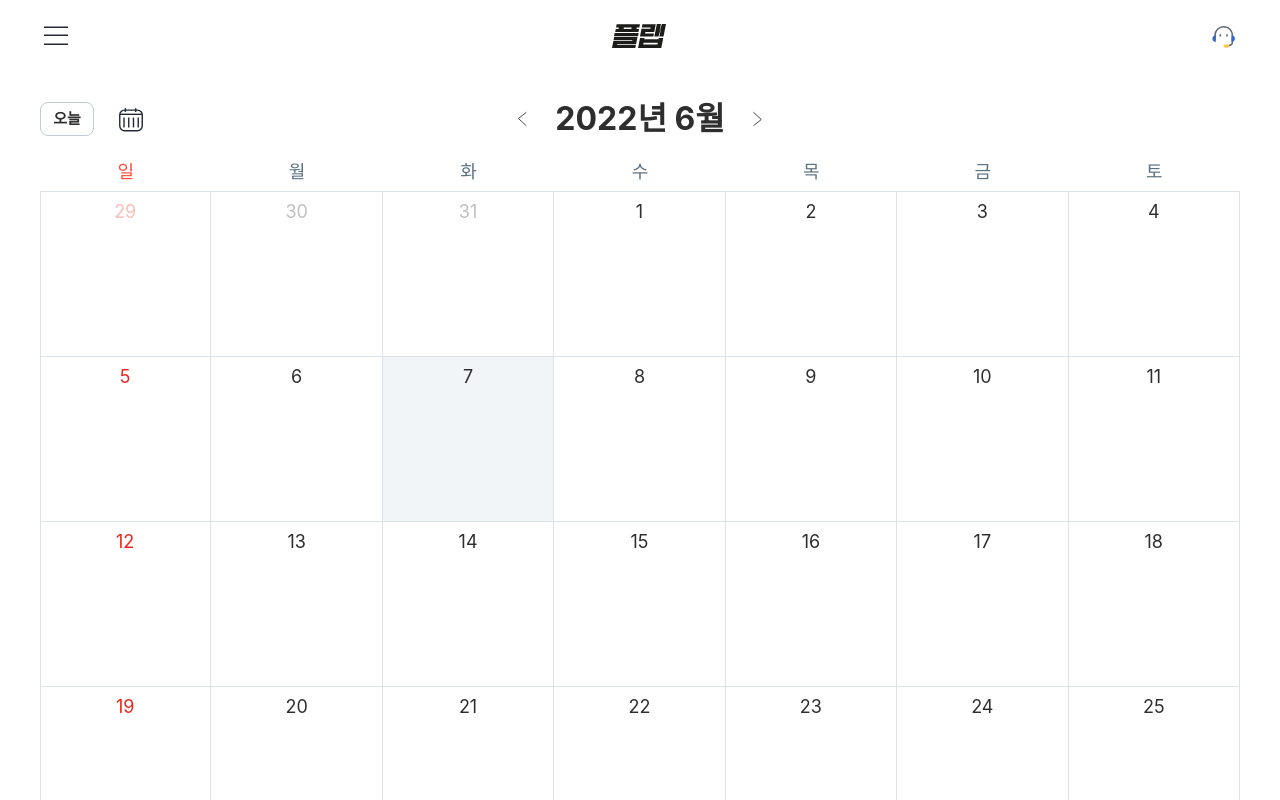
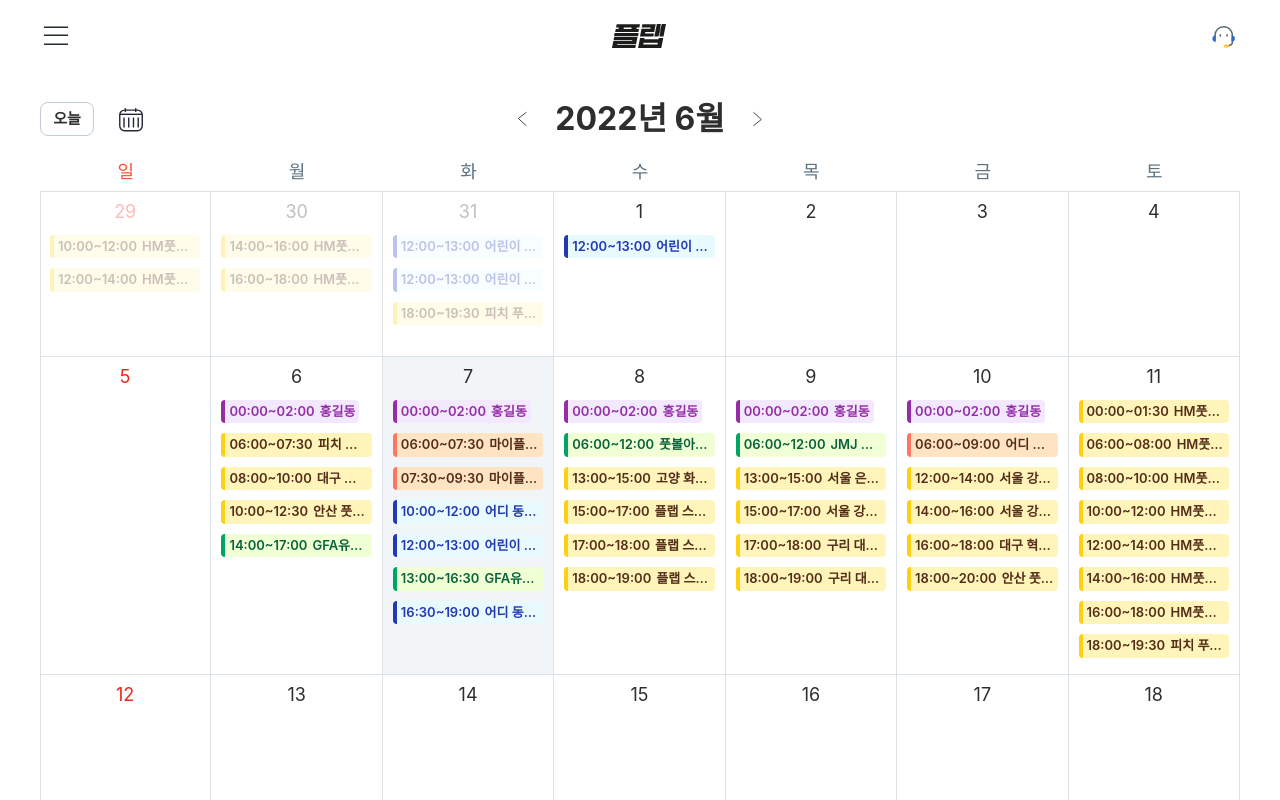
Before and after one commit to ttkmw/test-deploy-mpc-client, a React (Create React App) app: page / in a window 1280 px wide. Built offline with nearby package versions, Linux system fonts and the light colour scheme; a web font is replaced by a local one.

Commit message:
Add Appointment component to MonthView

```diff
--- /dev/null
+++ b/src/components/Scheduler/MonthView/Appointment/Appointment.js
@@ -0,0 +1,25 @@
+import { Fragment } from 'react';
+import AppointmentInfo from './AppointmentInfo';
+import classes from './Appointment.module.css';
+
+const Appointment = (props) => {
+  const { appointment } = props;
+
+  appointment.sort(
+    (a, b) =>
+      +a.time.startTime.split('T')[1].slice(0, 2) -
+      +b.time.startTime.split('T')[1].slice(0, 2)
+  );
+
+  return (
+    <Fragment>
+      {appointment.map((data, idx) => (
+        <li key={idx} className={classes.appointment}>
+          <AppointmentInfo appointmentInfo={data} {...props} />
+        </li>
+      ))}
+    </Fragment>
+  );
+};
+
+export default Appointment;
--- /dev/null
+++ b/src/components/Scheduler/MonthView/Appointment/Appointment.module.css
@@ -0,0 +1,28 @@
+.appointment {
+  position: relative;
+}
+
+.appointment + .appointment {
+  margin-top: 0.625rem;
+}
+
+.appointment::after {
+  display: block;
+  width: 100%;
+  height: 100%;
+  padding: 0.1538em 0.3076em;
+  font-weight: 600;
+  font-size: 0.8125rem;
+  content: '\00a0';
+}
+
+@media screen and (max-width: 736px) {
+  .appointment + .appointment {
+    margin-top: 0.3333rem;
+  }
+
+  .appointment::after {
+    padding: 0.1667em 0.3333em;
+    font-size: 0.8333rem;
+  }
+}
--- /dev/null
+++ b/src/components/Scheduler/MonthView/Appointment/AppointmentInfo.js
@@ -0,0 +1,27 @@
+import classes from './AppointmentInfo.module.css';
+
+const AppointmentInfo = (props) => {
+  const { appointmentInfo } = props;
+
+  return (
+    <div
+      className={classes['appointment-info']}
+      data-product-type={appointmentInfo.productType}
+    >
+      <div className={classes['appointment-info__inner']}>
+        <div className={classes['appointment-info__time']}>
+          {appointmentInfo.time.startTime.split('T')[1]}
+          <span className={classes['appointment-info__time--tilde']}>~</span>
+          <span className={classes['appointment-info__time--end-time']}>
+            {appointmentInfo.time.endTime.split('T')[1]}
+          </span>
+        </div>
+        <div className={classes['appointment-info__consumer']}>
+          {appointmentInfo.consumer}
+        </div>
+      </div>
+    </div>
+  );
+};
+
+export default AppointmentInfo;
--- /dev/null
+++ b/src/components/Scheduler/MonthView/Appointment/AppointmentInfo.module.css
@@ -0,0 +1,107 @@
+.appointment-info {
+  position: absolute;
+  inset: 0;
+}
+
+.appointment-info__inner {
+  display: flex;
+  column-gap: 5px;
+  width: fit-content;
+  padding: 0.1538em 0.3076em 0.1538em calc(0.3076em + 0.25rem);
+  border-radius: 0.25rem;
+  background-color: #fff;
+  color: #3e5463;
+  font-weight: 600;
+  font-size: 0.8125rem;
+  cursor: pointer;
+}
+.appointment-info__consumer {
+  overflow: hidden;
+  display: -webkit-box;
+  -webkit-line-clamp: 1;
+  -webkit-box-orient: vertical;
+  text-overflow: ellipsis;
+  word-break: break-all;
+}
+
+.appointment-info__inner::after {
+  position: absolute;
+  inset: 0;
+  border-radius: 0.25rem;
+  background-color: #c1ccd6;
+  clip: rect(0 0.25rem auto 0);
+  content: '';
+}
+
+.appointment-info[data-product-type='구장직접'] .appointment-info__inner {
+  background-color: #e9faff;
+  color: #2139b2;
+}
+
+.appointment-info[data-product-type='구장직접']
+  .appointment-info__inner::after {
+  background-color: #2139b2;
+}
+
+.appointment-info[data-product-type='소셜매치'] .appointment-info__inner {
+  background-color: #fff5ba;
+  color: #542d19;
+}
+
+.appointment-info[data-product-type='소셜매치']
+  .appointment-info__inner::after {
+  background-color: #fed014;
+}
+
+.appointment-info[data-product-type='플랩대관'] .appointment-info__inner {
+  background-color: #ffe4c3;
+  color: #542d19;
+}
+
+.appointment-info[data-product-type='플랩대관']
+  .appointment-info__inner::after {
+  background-color: #ff7561;
+}
+
+.appointment-info[data-product-type='아카데미'] .appointment-info__inner {
+  background-color: #f0ffd4;
+  color: #0a623d;
+}
+
+.appointment-info[data-product-type='아카데미']
+  .appointment-info__inner::after {
+  background-color: #00a466;
+}
+
+.appointment-info[data-product-type='장기대관'] .appointment-info__inner {
+  background-color: #f3e9ff;
+  color: #952da7;
+}
+
+.appointment-info[data-product-type='장기대관']
+  .appointment-info__inner::after {
+  background-color: #952da7;
+}
+
+@media screen and (max-width: 1024px) {
+  .appointment-info__consumer {
+    display: none;
+  }
+}
+
+@media screen and (max-width: 736px) {
+  .appointment-info__inner {
+    padding: 0.1667em 0.3333em;
+    border-radius: 0.333rem;
+    font-size: 0.8333rem;
+  }
+
+  .appointment-info__inner::after {
+    display: none;
+  }
+
+  .appointment-info__time--end-time,
+  .appointment-info__time--tilde {
+    display: none;
+  }
+}
--- a/src/components/Scheduler/MonthView/TimeTableLayout/TimeTableCell.js
+++ b/src/components/Scheduler/MonthView/TimeTableLayout/TimeTableCell.js
@@ -1,7 +1,8 @@
+import Appointment from '../Appointment/Appointment';
 import classes from './TimeTableCell.module.css';
 
 const TimeTableCell = (props) => {
-  const { date, thisMonth, isSunday } = props;
+  const { date, thisMonth, isSunday, cellData } = props;
 
   const isToday =
     date.toLocaleDateString() === new Date().toLocaleDateString()
@@ -22,12 +23,17 @@ const TimeTableCell = (props) => {
 
   const isNotSunday = !isSunday ? '' : classes.sun;
 
-  const classList = `${isToday} ${isThisMonth} ${isNotSunday}`;
+  const classList = `${classes['timetable-cell']} ${isToday} ${isThisMonth} ${isNotSunday}`;
 
   return (
-    <div className={`${classes['timetable-cell']} ${classList}`}>
+    <div className={classList}>
       <div className={classes['timetable-cell__inner']}>
         <div className={classes['timetable-cell__date']}>{date.getDate()}</div>
+        {!cellData.length || (
+          <ul className={classes['timetable-cell__data']}>
+            <Appointment appointment={cellData} />
+          </ul>
+        )}
       </div>
     </div>
   );
--- a/src/components/Scheduler/MonthView/TimeTableLayout/TimeTableCell.module.css
+++ b/src/components/Scheduler/MonthView/TimeTableLayout/TimeTableCell.module.css
@@ -41,6 +41,16 @@
   color: #ed251b;
 }
 
+.timetable-cell__data {
+  padding: 0.625rem 0;
+}
+
+@media screen and (max-width: 1024px) {
+  .timetable-cell__data {
+    padding: 0.4285rem 0;
+  }
+}
+
 @media screen and (max-width: 736px) {
   .timetable-cell__inner {
     min-height: 9.1667rem;
@@ -50,4 +60,8 @@
   .timetable-cell__date {
     font-size: 1rem;
   }
+
+  .timetable-cell__data {
+    padding: 0.3333rem 0;
+  }
 }
--- a/src/components/Scheduler/MonthView/TimeTableLayout/TimeTableLayout.js
+++ b/src/components/Scheduler/MonthView/TimeTableLayout/TimeTableLayout.js
@@ -2,8 +2,62 @@ import TimeTableRow from './TimeTableRow';
 import classes from './TimeTableLayout.module.css';
 
 const TimeTableLayout = (props) => {
-  const { schedulerDate } = props;
+  const { schedulerDate, data } = props;
   const weeks = [];
+  const filterdAppointments = Array(6)
+    .fill()
+    .map((row) => []);
+
+  data.forEach((appointment) => {
+    if (
+      appointment.productType === '예약불가' ||
+      appointment.productType === '예약가능'
+    ) {
+      return;
+    }
+
+    if (
+      schedulerDate.date[0] <= new Date(`${appointment.date}T00:00`) &&
+      schedulerDate.date[6] >= new Date(`${appointment.date}T00:00`)
+    ) {
+      filterdAppointments[0].push(appointment);
+    }
+
+    if (
+      schedulerDate.date[7] <= new Date(`${appointment.date}T00:00`) &&
+      schedulerDate.date[13] >= new Date(`${appointment.date}T00:00`)
+    ) {
+      filterdAppointments[1].push(appointment);
+    }
+
+    if (
+      schedulerDate.date[14] <= new Date(`${appointment.date}T00:00`) &&
+      schedulerDate.date[20] >= new Date(`${appointment.date}T00:00`)
+    ) {
+      filterdAppointments[2].push(appointment);
+    }
+
+    if (
+      schedulerDate.date[21] <= new Date(`${appointment.date}T00:00`) &&
+      schedulerDate.date[27] >= new Date(`${appointment.date}T00:00`)
+    ) {
+      filterdAppointments[3].push(appointment);
+    }
+
+    if (
+      schedulerDate.date[28] <= new Date(`${appointment.date}T00:00`) &&
+      schedulerDate.date[34] >= new Date(`${appointment.date}T00:00`)
+    ) {
+      filterdAppointments[4].push(appointment);
+    }
+
+    if (
+      schedulerDate.date[35] <= new Date(`${appointment.date}T00:00`) &&
+      schedulerDate.date[41] >= new Date(`${appointment.date}T00:00`)
+    ) {
+      filterdAppointments[5].push(appointment);
+    }
+  });
 
   for (let i = 0; i < schedulerDate.date.length; i += 7) {
     weeks.push(schedulerDate.date.slice(i, i + 7));
@@ -16,6 +70,7 @@ const TimeTableLayout = (props) => {
       <TimeTableRow
         key={idx}
         daysOfWeek={weeks[idx]}
+        appointmentsList={filterdAppointments[idx]}
         thisMonth={thisMonth}
         {...props}
       />
--- a/src/components/Scheduler/MonthView/TimeTableLayout/TimeTableRow.js
+++ b/src/components/Scheduler/MonthView/TimeTableLayout/TimeTableRow.js
@@ -2,7 +2,18 @@ import TimeTableCell from './TimeTableCell';
 import classes from './TimeTableRow.module.css';
 
 const TimeTableRow = (props) => {
-  const { excludedDays = null, daysOfWeek } = props;
+  const { excludedDays = null, daysOfWeek, appointmentsList } = props;
+  const cellsData = Array(7)
+    .fill()
+    .map((cell) => []);
+
+  appointmentsList.forEach((appointment) => {
+    for (let idx in daysOfWeek) {
+      if (new Date(appointment.date).getDate() === daysOfWeek[idx].getDate()) {
+        cellsData[idx].push(appointment);
+      }
+    }
+  });
 
   const timeTableCellsList = Array(7)
     .fill()
@@ -10,6 +21,7 @@ const TimeTableRow = (props) => {
       <TimeTableCell
         key={idx}
         date={daysOfWeek[idx]}
+        cellData={cellsData[idx]}
         isSunday={idx === 0}
         {...props}
       />
```
